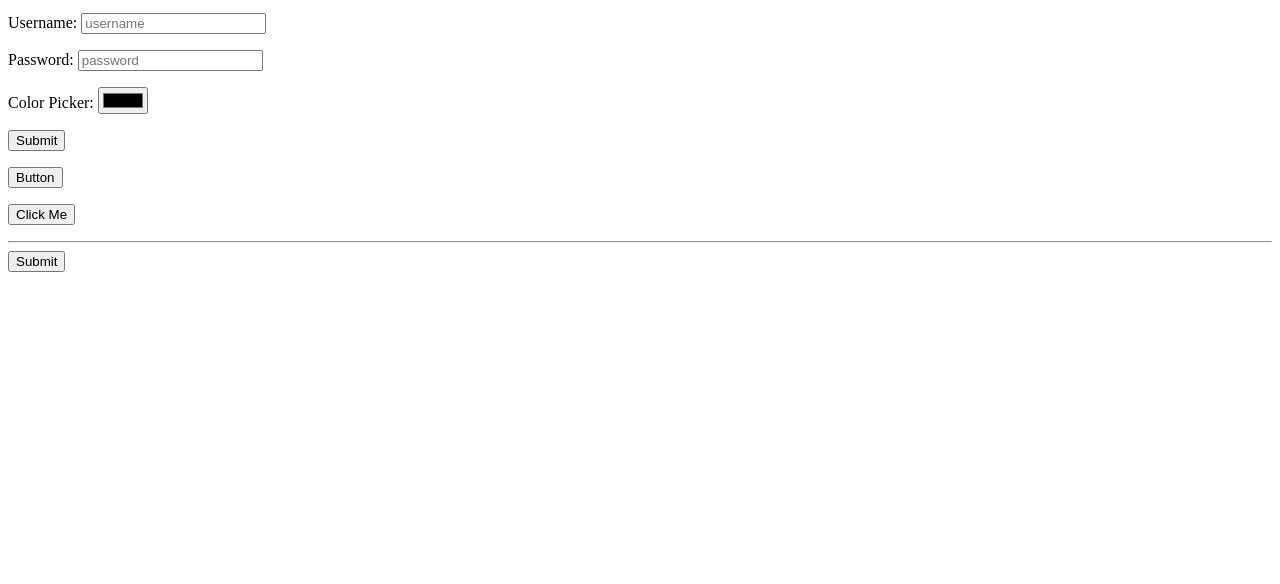
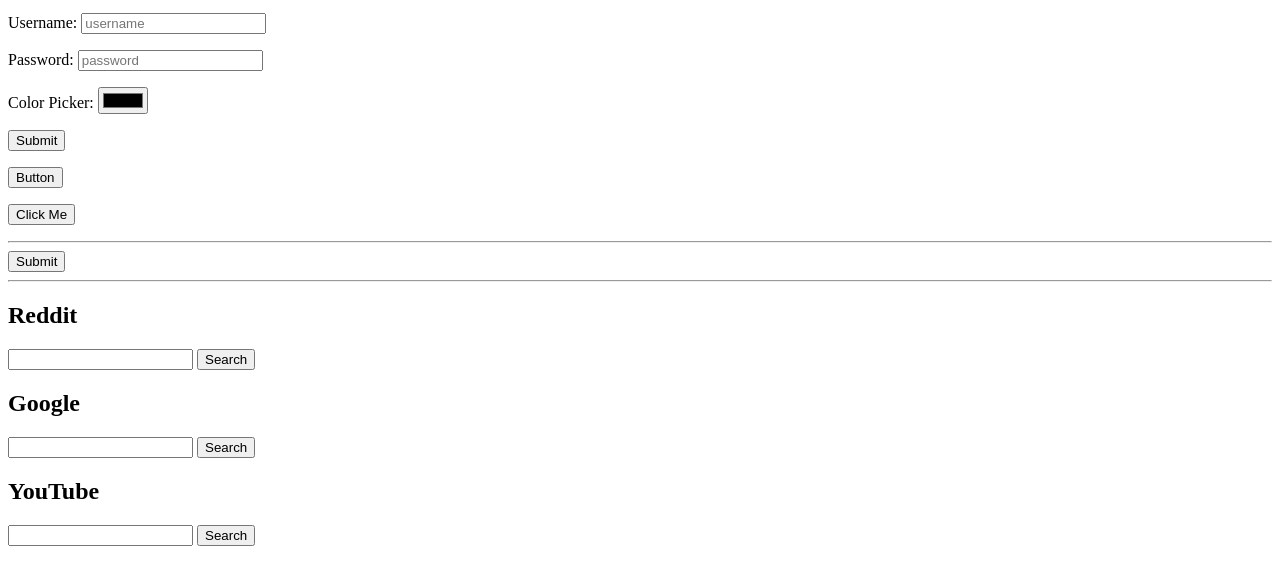
Before and after one commit to Kevin-Hernandez-Garza/WDB-22, a plain HTML site: page HTML/Section5/forms.html in a window 1280 px wide. Shown: the part 104-688 px from the top of the page. Drawn offline with Linux system fonts and the light colour scheme.

Commit message:
creating forms and hijacking searches from Google, YouTube, and Reddit for demo purposes

```diff
--- a/HTML/Section5/forms.html
+++ b/HTML/Section5/forms.html
@@ -59,5 +59,38 @@
 
     <!-- Outside of the form, no default behavior -->
     <button>Submit</button>
+
+    <hr />
+    <!-- Hijack Search (Reddit, Google, YouTube) -->
+
+    <h2>Reddit</h2>
+    <form
+      action="https://www.reddit.com/search"
+      target="_blank"
+      rel="noreferrer"
+    >
+      <input type="text" name="q" />
+      <button>Search</button>
+    </form>
+
+    <h2>Google</h2>
+    <form
+      action="https://www.google.com/search"
+      target="_blank"
+      rel="noreferrer"
+    >
+      <input type="text" name="q" />
+      <button>Search</button>
+    </form>
+
+    <h2>YouTube</h2>
+    <form
+      action="https://www.youtube.com/results"
+      target="_blank"
+      rel="noreferrer"
+    >
+      <input type="text" name="search_query" />
+      <button>Search</button>
+    </form>
   </body>
 </html>
```
